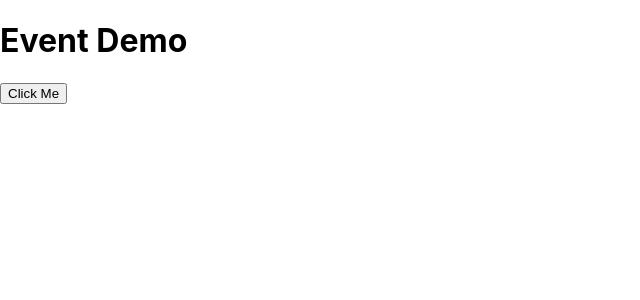
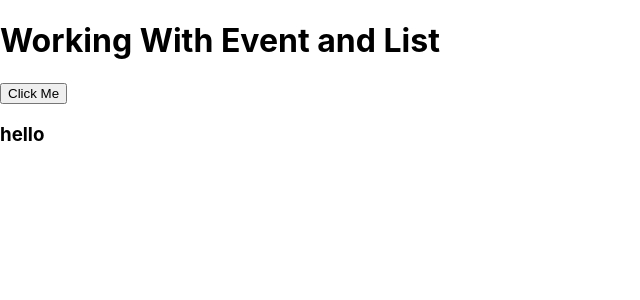
Before and after one commit to Ninad-Bandiwadekar/React, a React (Create React App) app in the folder firstapp/: page / in a window 1280 px wide. Shown: the top 300 px of the page, without its empty margins (0-640 px from the left). Built offline with nearby package versions, Linux system fonts and the light colour scheme.

Commit message:
list and event

```diff
--- a/firstapp/src/App.js
+++ b/firstapp/src/App.js
@@ -2,14 +2,25 @@ import logo from "./logo.svg";
 import "./App.css";
 
 function App() {
+  let list=["hello"];
 
   let myFun=()=>{
-    alert("Event is called");
+    list.push("Hello");
+
+    console.log(list);
+
   }
+
+  //View
+  //react is unaware of the changes of local variable
   return (
     <div>
-      <h1>Event Demo</h1>
+      <h1>Working With Event and List</h1>
       <input type="button" value="Click Me" onClick={myFun} />
+
+       {list.map((item)=>{             ///map to retrive data
+          return <h3>{item}</h3>;
+       })}
     </div>
   );
 }
```
